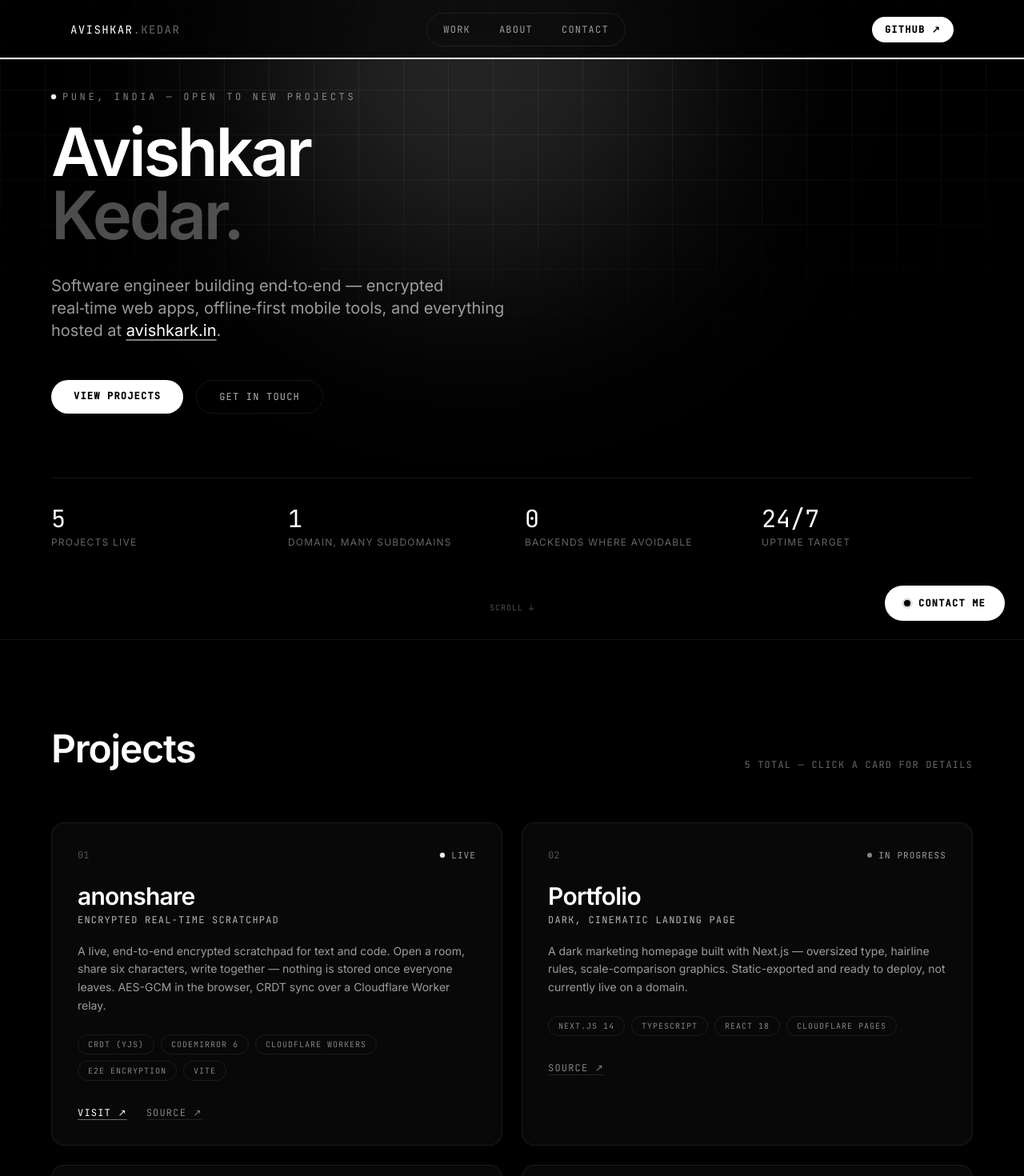
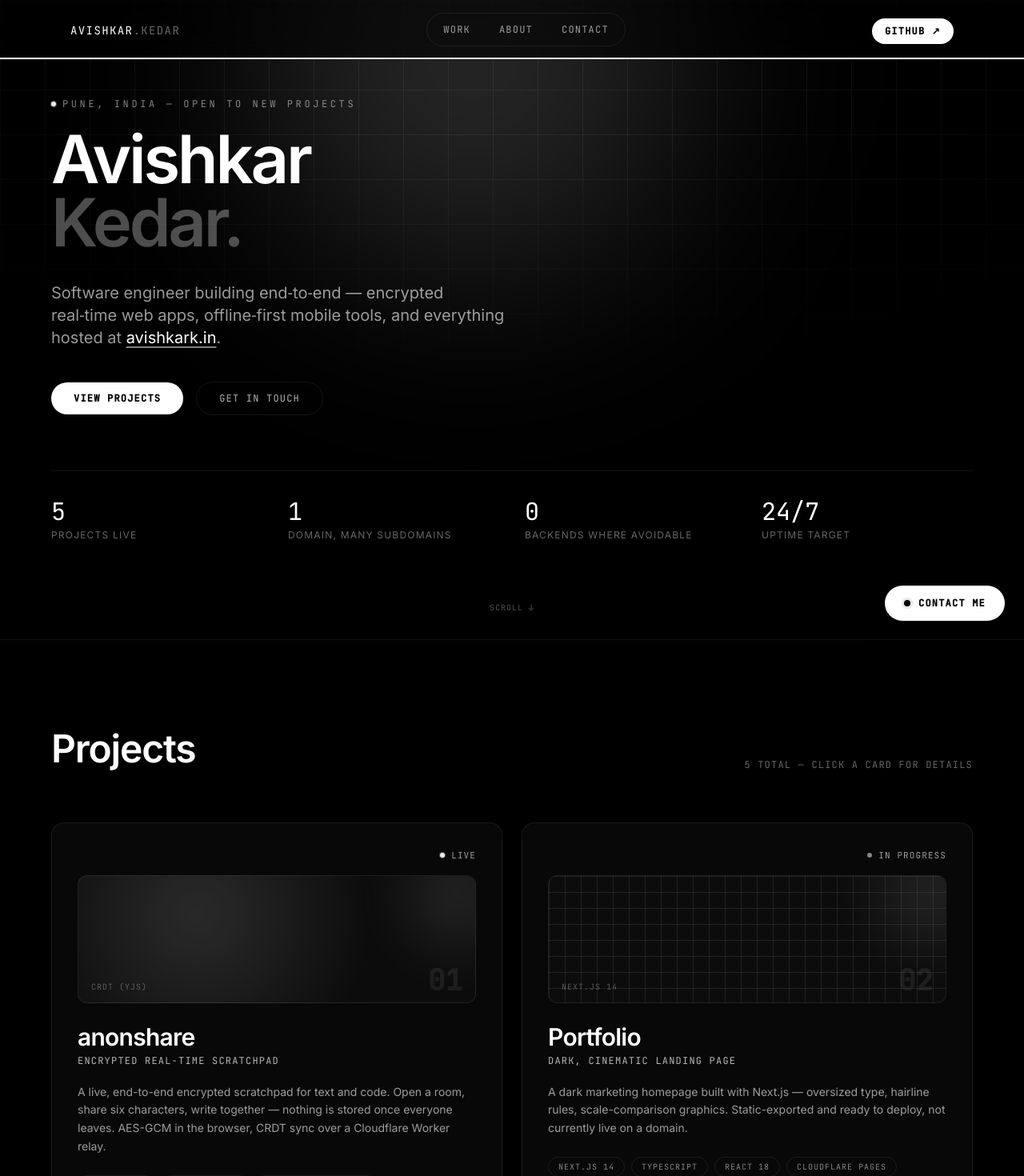
Before and after one commit to AvishkarKedar/index-projects, a React (Vite) app: page / in a window 1280 px wide. Shown: the top 1470 px of the page at 80% size. Built offline with nearby package versions, Linux system fonts and the light colour scheme; the HTML template or start-up script is replaced by a standard one.

Commit message:
Wire up magnetic buttons, cursor labels, card tilt, generated project visuals, and trust copy

```diff
--- a/src/components/Footer.tsx
+++ b/src/components/Footer.tsx
@@ -16,13 +16,14 @@ export default function Footer() {
         </p>
         <nav className="flex gap-6 font-mono text-[11px] uppercase tracking-widest text-white/40">
           {links.map((l) => (
-            <a key={l.href} href={l.href} className="transition-colors hover:text-white">
+            <a key={l.href} href={l.href} data-cursor="Go" className="transition-colors hover:text-white">
               {l.label}
             </a>
           ))}
         </nav>
         <motion.a
           href="#top"
+          data-cursor="Top"
           whileHover={{ y: -2 }}
           className="font-mono text-[11px] uppercase tracking-widest text-white/40 transition-colors hover:text-white"
         >
--- a/src/components/Hero.tsx
+++ b/src/components/Hero.tsx
@@ -1,5 +1,6 @@
 import { motion } from 'framer-motion'
 import RevealText from './RevealText'
+import Magnetic from './Magnetic'
 
 export default function Hero() {
   return (
@@ -37,7 +38,7 @@ export default function Hero() {
         >
           Software engineer building end‑to‑end — encrypted real‑time web apps,
           offline‑first mobile tools, and everything hosted at{' '}
-          <a href="https://avishkark.in" className="text-white underline decoration-white/50 underline-offset-4 hover:decoration-white">
+          <a href="https://avishkark.in" data-cursor="Visit" className="text-white underline decoration-white/50 underline-offset-4 hover:decoration-white">
             avishkark.in
           </a>
           .
@@ -49,12 +50,24 @@ export default function Hero() {
           transition={{ duration: 0.6, delay: 0.9 }}
           className="mt-12 flex flex-wrap gap-4"
         >
-          <a href="#projects" className="rounded-full bg-white px-7 py-3 font-mono text-xs font-semibold uppercase tracking-widest text-black transition-transform hover:scale-105">
-            View Projects
-          </a>
-          <a href="#contact" className="rounded-full border border-line px-7 py-3 font-mono text-xs uppercase tracking-widest text-white/70 transition-colors hover:border-white hover:text-white">
-            Get in Touch
-          </a>
+          <Magnetic>
+            <a
+              href="#projects"
+              data-cursor="View"
+              className="rounded-full bg-white px-7 py-3 font-mono text-xs font-semibold uppercase tracking-widest text-black transition-transform hover:scale-105"
+            >
+              View Projects
+            </a>
+          </Magnetic>
+          <Magnetic>
+            <a
+              href="#contact"
+              data-cursor="Go"
+              className="rounded-full border border-line px-7 py-3 font-mono text-xs uppercase tracking-widest text-white/70 transition-colors hover:border-white hover:text-white"
+            >
+              Get in Touch
+            </a>
+          </Magnetic>
         </motion.div>
 
         <motion.div
--- a/src/components/Nav.tsx
+++ b/src/components/Nav.tsx
@@ -1,4 +1,5 @@
 import { motion, useScroll, useSpring } from 'framer-motion'
+import Magnetic from './Magnetic'
 
 const links = [
   { label: 'Work', href: '#projects' },
@@ -19,24 +20,29 @@ export default function Nav() {
     >
       <motion.div style={{ scaleX }} className="absolute bottom-0 left-0 right-0 h-[2px] origin-left bg-white" />
       <div className="mx-auto flex max-w-6xl items-center justify-between px-6 py-4">
-        <a href="#top" className="font-mono text-sm tracking-widest text-white">
+        <Magnetic strength={0.2}>
+          <a href="#top" data-cursor="Top" className="font-mono text-sm tracking-widest text-white">
             AVISHKAR<span className="text-white/40">.KEDAR</span>
           </a>
+        </Magnetic>
         <nav className="hidden gap-1 rounded-full border border-line p-1 font-mono text-xs uppercase tracking-widest text-white/60 sm:flex">
           {links.map((l) => (
-            <a key={l.href} href={l.href} className="rounded-full px-4 py-2 transition-colors hover:bg-white/10 hover:text-white">
+            <a key={l.href} href={l.href} data-cursor="Go" className="rounded-full px-4 py-2 transition-colors hover:bg-white/10 hover:text-white">
               {l.label}
             </a>
           ))}
         </nav>
+        <Magnetic strength={0.3}>
           <a
             href="https://github.com/AvishkarKedar"
             target="_blank"
             rel="noreferrer"
+            data-cursor="Visit"
             className="rounded-full bg-white px-4 py-2 font-mono text-xs font-semibold uppercase tracking-widest text-black transition-transform hover:scale-105"
           >
             GitHub ↗
           </a>
+        </Magnetic>
       </div>
     </motion.header>
   )
--- a/src/components/ProjectCard.tsx
+++ b/src/components/ProjectCard.tsx
@@ -1,7 +1,8 @@
 import { useRef } from 'react'
-import { motion, useMotionTemplate, useMotionValue } from 'framer-motion'
+import { motion, useMotionTemplate, useMotionValue, useReducedMotion, useSpring } from 'framer-motion'
 import { Project } from '../data/projects'
 import StatusDot from './StatusDot'
+import ProjectVisual from './ProjectVisual'
 
 export default function ProjectCard({
   project,
@@ -12,15 +13,30 @@ export default function ProjectCard({
   index: number
   onOpen: (project: Project) => void
 }) {
+  const shouldReduceMotion = useReducedMotion()
   const mouseX = useMotionValue(0)
   const mouseY = useMotionValue(0)
+  const rotateX = useMotionValue(0)
+  const rotateY = useMotionValue(0)
+  const springRotateX = useSpring(rotateX, { stiffness: 200, damping: 20 })
+  const springRotateY = useSpring(rotateY, { stiffness: 200, damping: 20 })
   const ref = useRef<HTMLElement>(null)
 
   function handleMouseMove(e: React.MouseEvent<HTMLElement>) {
     const rect = ref.current?.getBoundingClientRect()
     if (!rect) return
-    mouseX.set(e.clientX - rect.left)
-    mouseY.set(e.clientY - rect.top)
+    const px = e.clientX - rect.left
+    const py = e.clientY - rect.top
+    mouseX.set(px)
+    mouseY.set(py)
+    if (shouldReduceMotion) return
+    rotateY.set((px / rect.width - 0.5) * 10)
+    rotateX.set((py / rect.height - 0.5) * -10)
+  }
+
+  function handleMouseLeave() {
+    rotateX.set(0)
+    rotateY.set(0)
   }
 
   const spotlight = useMotionTemplate`radial-gradient(280px circle at ${mouseX}px ${mouseY}px, rgba(255,255,255,0.08), transparent 70%)`
@@ -35,7 +51,10 @@ export default function ProjectCard({
       whileHover={{ y: -6 }}
       transition={{ duration: 0.6, delay: (index % 2) * 0.1, ease: [0.16, 1, 0.3, 1] }}
       onMouseMove={handleMouseMove}
+      onMouseLeave={handleMouseLeave}
       onClick={() => onOpen(project)}
+      data-cursor="Open"
+      style={{ rotateX: springRotateX, rotateY: springRotateY, transformPerspective: 1000 }}
       className="glass glow-border group relative cursor-pointer overflow-hidden rounded-2xl p-8"
     >
       <motion.div
@@ -44,10 +63,10 @@ export default function ProjectCard({
         style={{ background: spotlight }}
       />
       <div className="relative z-10">
-        <div className="mb-6 flex items-start justify-between">
-          <span className="font-mono text-xs text-white/30">{String(index + 1).padStart(2, '0')}</span>
+        <div className="mb-4 flex justify-end">
           <StatusDot status={project.status} />
         </div>
+        <ProjectVisual project={project} index={index} />
         <motion.h3 layoutId={`title-${project.name}`} className="text-2xl font-semibold tracking-tight text-white sm:text-3xl">
           {project.name}
         </motion.h3>
--- a/src/data/projects.ts
+++ b/src/data/projects.ts
@@ -12,6 +12,7 @@ export type Project = {
   tagline: string
   description: string
   longDescription?: string
+  image?: string
   details: ProjectDetails
   tags: string[]
   repo: string
```
Lines whose indentation alone changed are shown as unchanged.
